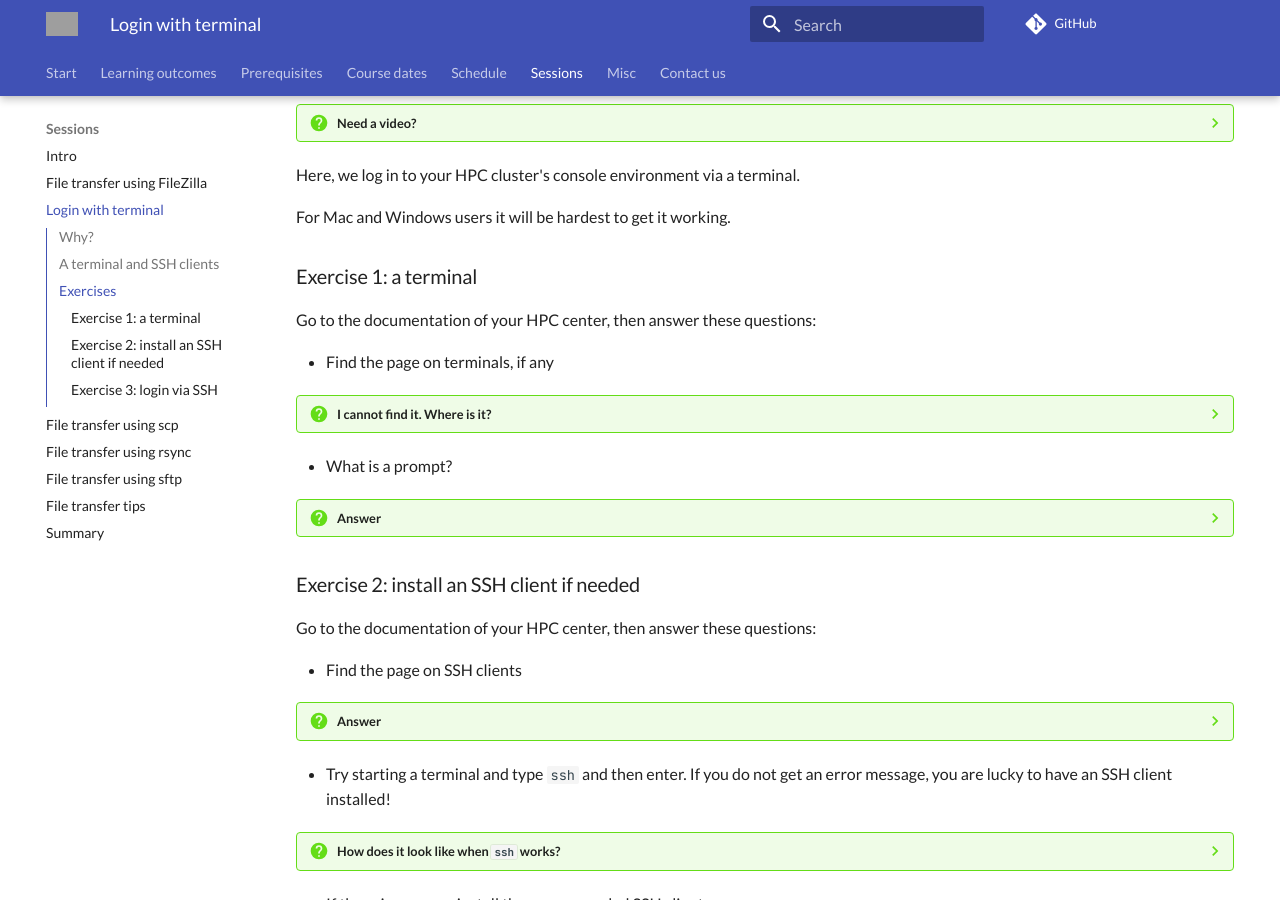
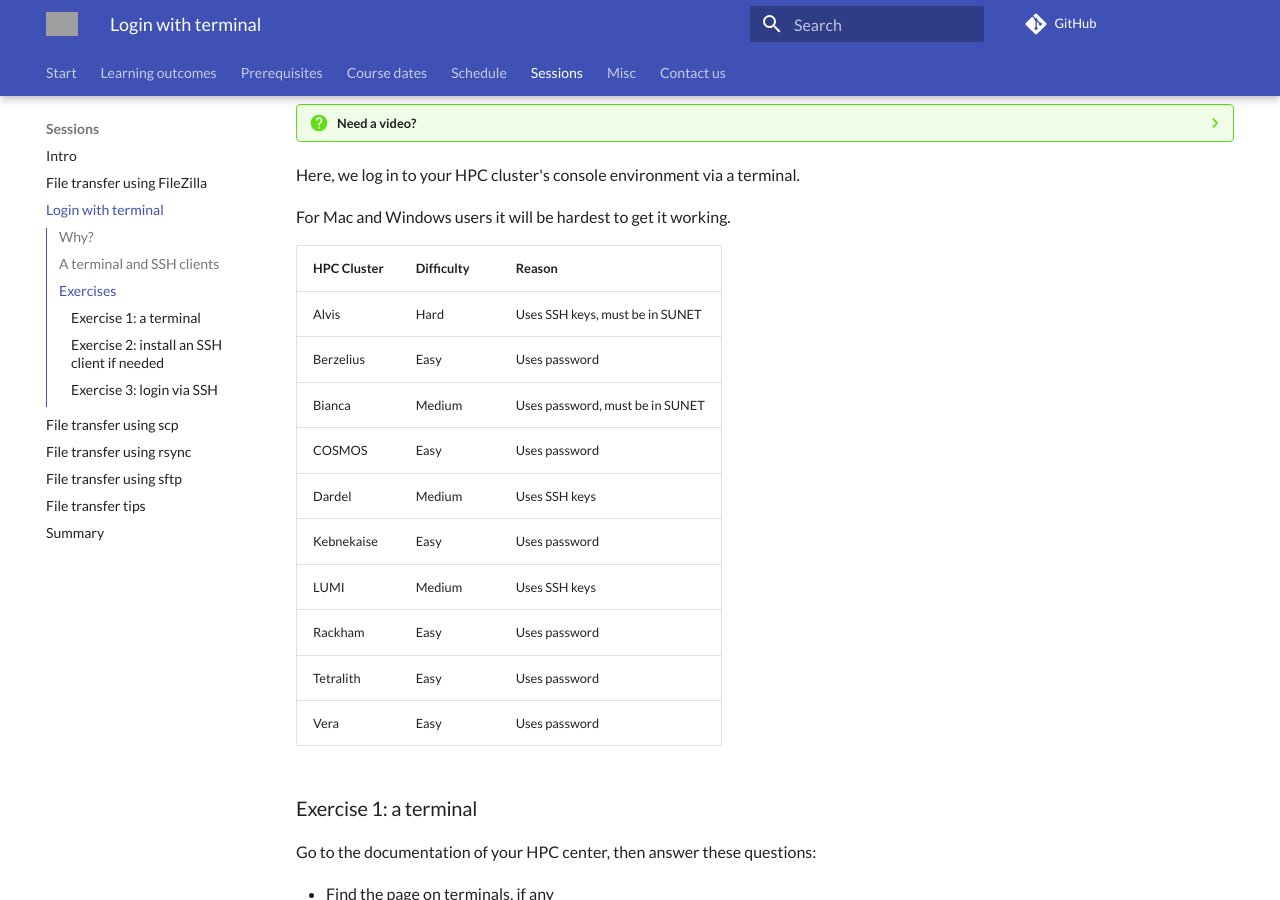
Before and after one commit to UPPMAX/naiss_file_transfer_course, an MkDocs documentation site: the page built from docs/sessions/login_terminal/README.md, in a window 1280 px wide and 900 px high, scrolled down 933 px. Built offline with MkDocs 1.6.1 and Material for MkDocs 9.7.7, drawn with Linux system fonts in a browser that asks for light colours; comment, search, counter and statistics services are not loaded; grey boxes are pictures that could not be loaded.

Commit message:
Add difficulty

```diff
--- a/docs/sessions/login_terminal/README.md
+++ b/docs/sessions/login_terminal/README.md
@@ -78,6 +78,23 @@ Some SSH clients can run from a terminal or vice versa.
 Here, we log in to your HPC cluster's console environment via a terminal.
 
 For Mac and Windows users it will be hardest to get it working.
+
+<!-- markdownlint-disable MD013 --><!-- Tables cannot be split up over lines, hence will break 80 characters per line -->
+
+HPC Cluster|Difficulty|Reason
+-----------|----------|-------------------------------------------
+Alvis      |Hard      |Uses SSH keys, must be in SUNET
+Berzelius  |Easy      |Uses password
+Bianca     |Medium    |Uses password, must be in SUNET
+COSMOS     |Easy      |Uses password
+Dardel     |Medium    |Uses SSH keys
+Kebnekaise |Easy      |Uses password
+LUMI       |Medium    |Uses SSH keys
+Rackham    |Easy      |Uses password
+Tetralith  |Easy      |Uses password
+Vera       |Easy      |Uses password
+
+<!-- markdownlint-enable MD013 -->
 
 ### Exercise 1: a terminal
 
```
